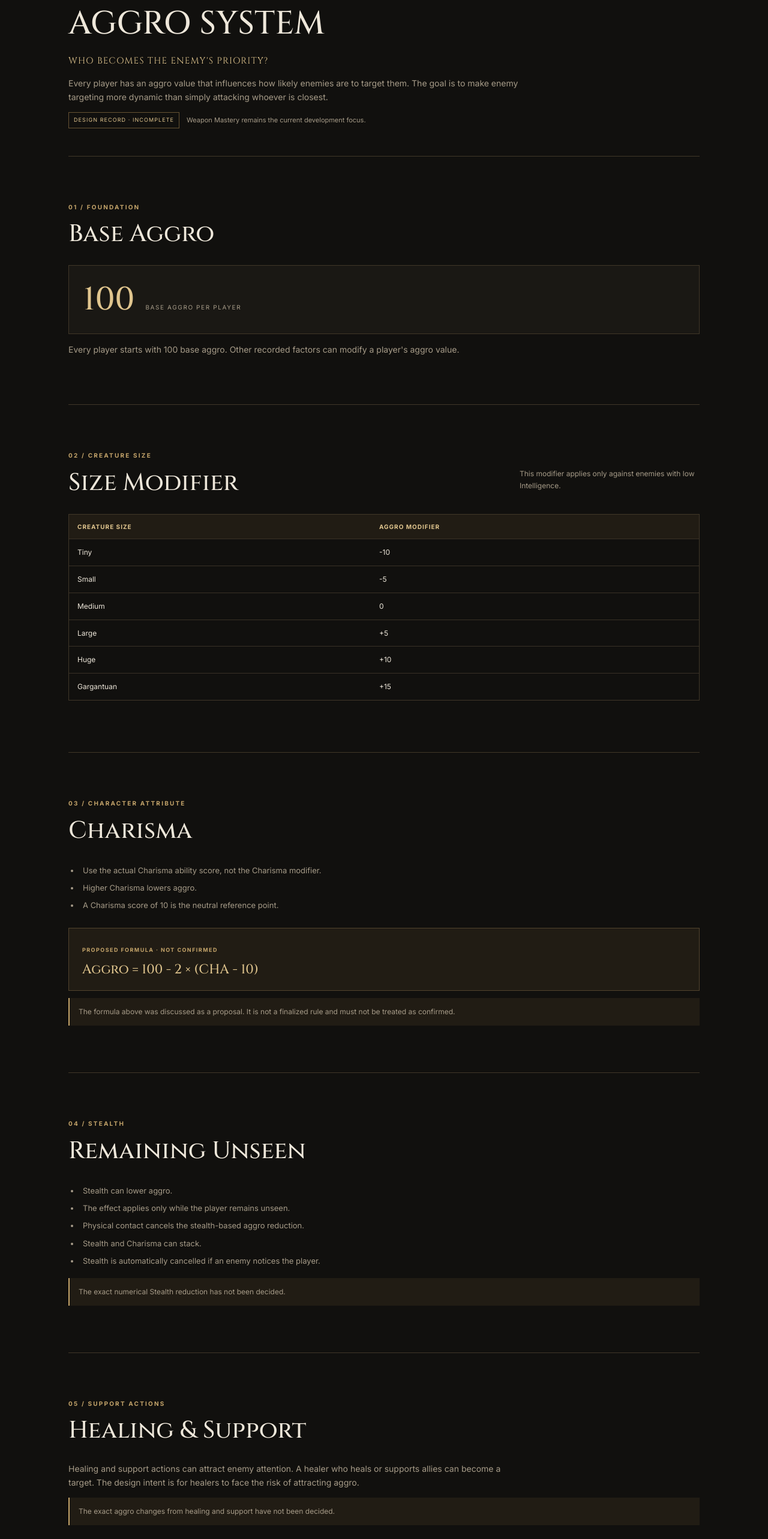
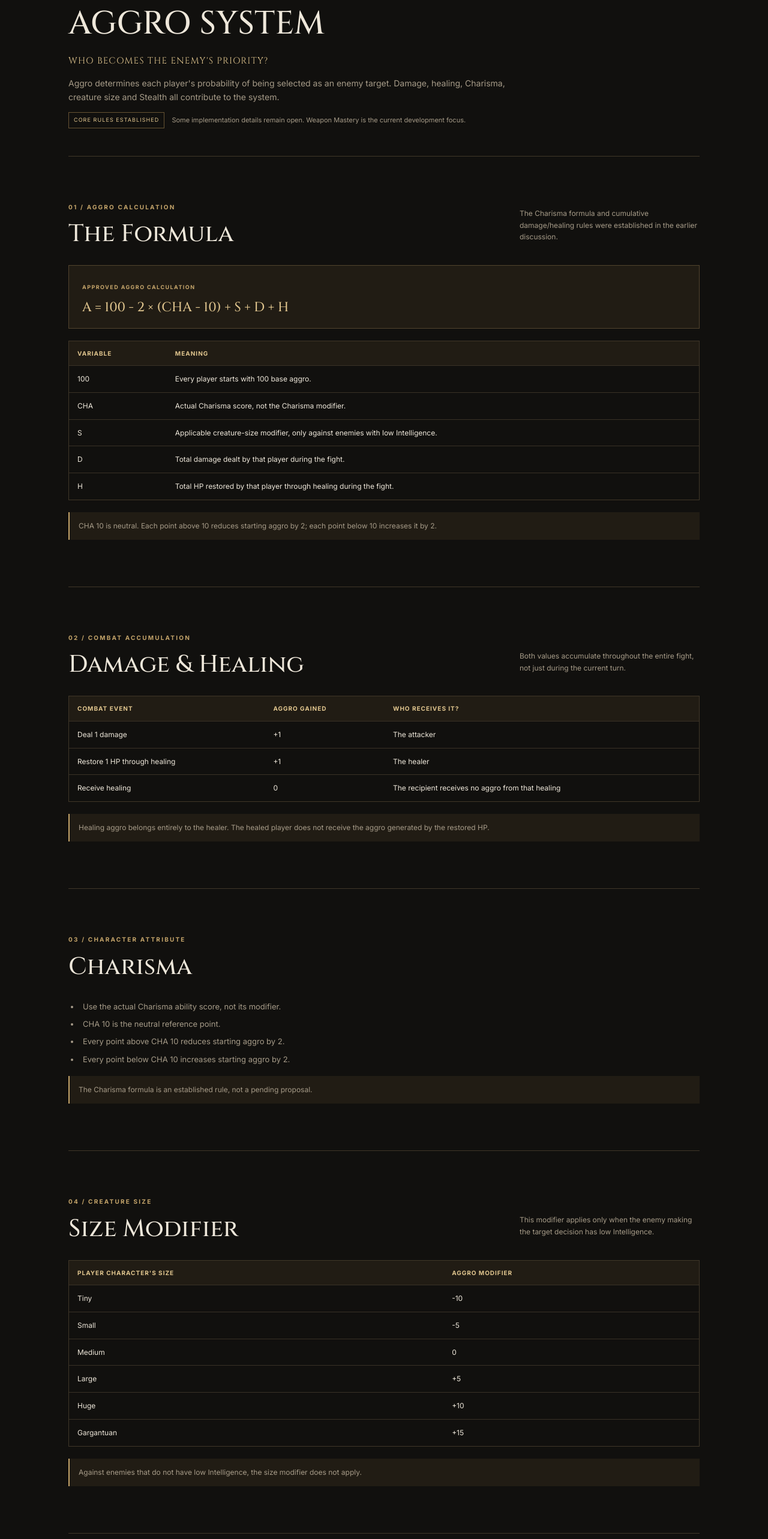
Before and after one commit to NEXMD/THE-EMPERORS-DND-SYSTEM, a plain HTML site: page systems/aggro-system.html in a window 1280 px wide. Shown: the part 214-2780 px from the top of the page at 60% size. Drawn offline with Linux system fonts and the light colour scheme.

Commit message:
Update Aggro website with approved aggro mechanics

```diff
--- a/systems/aggro-system.html
+++ b/systems/aggro-system.html
@@ -3,7 +3,7 @@
 <head>
   <meta charset="utf-8">
   <meta name="viewport" content="width=device-width, initial-scale=1">
-  <meta name="description" content="Aggro System design record: base aggro, creature size, Charisma, stealth, and support actions.">
+  <meta name="description" content="Aggro System rules: Charisma, accumulated damage and healing, creature size, Stealth, and weighted enemy target selection.">
   <title>Aggro System | The Emperor's DND System</title>
   <link rel="stylesheet" href="../assets/css/style.css">
 </head>
@@ -23,76 +23,98 @@
       <p class="eyebrow">SYSTEM 02 · PRIORITY 01</p>
       <h1>AGGRO SYSTEM</h1>
       <p class="subtitle">WHO BECOMES THE ENEMY'S PRIORITY?</p>
-      <p class="page-intro">Every player has an aggro value that influences how likely enemies are to target them. The goal is to make enemy targeting more dynamic than simply attacking whoever is closest.</p>
-      <p class="status-line"><span class="status">DESIGN RECORD · INCOMPLETE</span> Weapon Mastery remains the current development focus.</p>
+      <p class="page-intro">Aggro determines each player's probability of being selected as an enemy target. Damage, healing, Charisma, creature size and Stealth all contribute to the system.</p>
+      <p class="status-line"><span class="status">CORE RULES ESTABLISHED</span> Some implementation details remain open. Weapon Mastery is the current development focus.</p>
     </section>
 
     <section class="section-block">
-      <div class="section-heading"><div><p class="eyebrow">01 / FOUNDATION</p><h2>Base Aggro</h2></div></div>
-      <div class="feature-stat"><strong>100</strong><span>BASE AGGRO PER PLAYER</span></div>
-      <p class="page-intro">Every player starts with 100 base aggro. Other recorded factors can modify a player's aggro value.</p>
+      <div class="section-heading"><div><p class="eyebrow">01 / AGGRO CALCULATION</p><h2>The Formula</h2></div><p class="section-note">The Charisma formula and cumulative damage/healing rules were established in the earlier discussion.</p></div>
+      <div class="formula-panel">
+        <span class="skill-type">APPROVED AGGRO CALCULATION</span>
+        <p>A = 100 - 2 × (CHA - 10) + S + D + H</p>
+      </div>
+      <div class="table-wrap">
+        <table class="data-table"><thead><tr><th>Variable</th><th>Meaning</th></tr></thead><tbody>
+          <tr><td>100</td><td>Every player starts with 100 base aggro.</td></tr>
+          <tr><td>CHA</td><td>Actual Charisma score, not the Charisma modifier.</td></tr>
+          <tr><td>S</td><td>Applicable creature-size modifier, only against enemies with low Intelligence.</td></tr>
+          <tr><td>D</td><td>Total damage dealt by that player during the fight.</td></tr>
+          <tr><td>H</td><td>Total HP restored by that player through healing during the fight.</td></tr>
+        </tbody></table>
+      </div>
+      <p class="notice">CHA 10 is neutral. Each point above 10 reduces starting aggro by 2; each point below 10 increases it by 2.</p>
     </section>
 
     <section class="section-block">
-      <div class="section-heading"><div><p class="eyebrow">02 / CREATURE SIZE</p><h2>Size Modifier</h2></div><p class="section-note">This modifier applies only against enemies with low Intelligence.</p></div>
+      <div class="section-heading"><div><p class="eyebrow">02 / COMBAT ACCUMULATION</p><h2>Damage & Healing</h2></div><p class="section-note">Both values accumulate throughout the entire fight, not just during the current turn.</p></div>
       <div class="table-wrap">
-        <table class="data-table"><thead><tr><th>Creature size</th><th>Aggro modifier</th></tr></thead><tbody>
-          <tr><td>Tiny</td><td>-10</td></tr><tr><td>Small</td><td>-5</td></tr><tr><td>Medium</td><td>0</td></tr><tr><td>Large</td><td>+5</td></tr><tr><td>Huge</td><td>+10</td></tr><tr><td>Gargantuan</td><td>+15</td></tr>
+        <table class="data-table"><thead><tr><th>Combat event</th><th>Aggro gained</th><th>Who receives it?</th></tr></thead><tbody>
+          <tr><td>Deal 1 damage</td><td>+1</td><td>The attacker</td></tr>
+          <tr><td>Restore 1 HP through healing</td><td>+1</td><td>The healer</td></tr>
+          <tr><td>Receive healing</td><td>0</td><td>The recipient receives no aggro from that healing</td></tr>
         </tbody></table>
       </div>
+      <p class="notice">Healing aggro belongs entirely to the healer. The healed player does not receive the aggro generated by the restored HP.</p>
     </section>
 
     <section class="section-block">
       <div class="section-heading"><div><p class="eyebrow">03 / CHARACTER ATTRIBUTE</p><h2>Charisma</h2></div></div>
       <ul class="rule-list">
-        <li>Use the actual Charisma ability score, not the Charisma modifier.</li>
-        <li>Higher Charisma lowers aggro.</li>
-        <li>A Charisma score of 10 is the neutral reference point.</li>
+        <li>Use the actual Charisma ability score, not its modifier.</li>
+        <li>CHA 10 is the neutral reference point.</li>
+        <li>Every point above CHA 10 reduces starting aggro by 2.</li>
+        <li>Every point below CHA 10 increases starting aggro by 2.</li>
       </ul>
-      <div class="formula-panel">
-        <span class="skill-type">PROPOSED FORMULA · NOT CONFIRMED</span>
-        <p>Aggro = 100 - 2 × (CHA - 10)</p>
-      </div>
-      <p class="notice">The formula above was discussed as a proposal. It is not a finalized rule and must not be treated as confirmed.</p>
+      <p class="notice">The Charisma formula is an established rule, not a pending proposal.</p>
     </section>
 
     <section class="section-block">
-      <div class="section-heading"><div><p class="eyebrow">04 / STEALTH</p><h2>Remaining Unseen</h2></div></div>
-      <ul class="rule-list">
-        <li>Stealth can lower aggro.</li>
-        <li>The effect applies only while the player remains unseen.</li>
-        <li>Physical contact cancels the stealth-based aggro reduction.</li>
-        <li>Stealth and Charisma can stack.</li>
-        <li>Stealth is automatically cancelled if an enemy notices the player.</li>
-      </ul>
-      <p class="notice">The exact numerical Stealth reduction has not been decided.</p>
+      <div class="section-heading"><div><p class="eyebrow">04 / CREATURE SIZE</p><h2>Size Modifier</h2></div><p class="section-note">This modifier applies only when the enemy making the target decision has low Intelligence.</p></div>
+      <div class="table-wrap">
+        <table class="data-table"><thead><tr><th>Player character's size</th><th>Aggro modifier</th></tr></thead><tbody>
+          <tr><td>Tiny</td><td>-10</td></tr><tr><td>Small</td><td>-5</td></tr><tr><td>Medium</td><td>0</td></tr><tr><td>Large</td><td>+5</td></tr><tr><td>Huge</td><td>+10</td></tr><tr><td>Gargantuan</td><td>+15</td></tr>
+        </tbody></table>
+      </div>
+      <p class="notice">Against enemies that do not have low Intelligence, the size modifier does not apply.</p>
     </section>
 
     <section class="section-block">
-      <div class="section-heading"><div><p class="eyebrow">05 / SUPPORT ACTIONS</p><h2>Healing & Support</h2></div></div>
-      <p class="page-intro">Healing and support actions can attract enemy attention. A healer who heals or supports allies can become a target. The design intent is for healers to face the risk of attracting aggro.</p>
-      <p class="notice">The exact aggro changes from healing and support have not been decided.</p>
+      <div class="section-heading"><div><p class="eyebrow">05 / STEALTH</p><h2>Remaining Unseen</h2></div></div>
+      <ul class="rule-list">
+        <li>Stealth reduces aggro while the player remains unseen.</li>
+        <li>The Stealth reduction stacks with the Charisma effect.</li>
+        <li>Physical contact cancels the Stealth-based aggro reduction.</li>
+        <li>If an enemy notices the player, the Stealth-based reduction is cancelled.</li>
+      </ul>
+      <p class="notice">The exact numerical Stealth reduction is still to be specified.</p>
     </section>
 
     <section class="section-block">
-      <div class="section-heading"><div><p class="eyebrow">06 / DESIGN PRINCIPLES</p><h2>Keep Targeting Manageable</h2></div></div>
-      <ul class="rule-list">
-        <li>The system should be manageable for both players and the DM.</li>
-        <li>Avoid mechanics that require excessive tracking.</li>
-        <li>Small changes in aggro should not automatically change the enemy's target.</li>
-      </ul>
+      <div class="section-heading"><div><p class="eyebrow">06 / TARGET SELECTION</p><h2>Weighted Spin Wheel</h2></div><p class="section-note">Enemy targeting is weighted by each party member's current aggro.</p></div>
+      <div class="formula-panel">
+        <span class="skill-type">PLAYER SELECTION PROBABILITY</span>
+        <p>P = (Player Aggro ÷ Total Party Aggro) × 100%</p>
+      </div>
+      <ol class="rule-list">
+        <li>Determine each party member's current aggro.</li>
+        <li>Add all party members' aggro values to get total party aggro.</li>
+        <li>Assign each player a wheel share proportional to their aggro divided by total party aggro.</li>
+        <li>Use the weighted spin wheel to select the enemy's target.</li>
+      </ol>
+      <p class="page-intro">The player with the highest aggro has the greatest chance of being selected, but is not guaranteed to be selected. A healer can become the most likely target if their accumulated healing aggro exceeds another player's accumulated damage aggro.</p>
+      <p class="notice">An aggro change adjusts the player's probability; it does not automatically force the enemy to switch targets.</p>
     </section>
 
     <section class="section-block">
-      <div class="section-heading"><div><p class="eyebrow">07 / OPEN DECISIONS</p><h2>Still to Be Defined</h2></div></div>
+      <div class="section-heading"><div><p class="eyebrow">07 / REMAINING DETAILS</p><h2>Still to Be Specified</h2></div></div>
       <ul class="rule-list">
-        <li>Final Charisma formula.</li>
-        <li>Exact numerical Stealth reduction.</li>
-        <li>Exact aggro changes from healing and support.</li>
-        <li>Complete target-selection procedure.</li>
-        <li>Other aggro modifiers and interactions.</li>
+        <li>The exact numerical amount by which Stealth reduces aggro.</li>
+        <li>Exactly when or how often the weighted spin wheel is used to select or reselect a target.</li>
+        <li>Whether non-healing support actions generate aggro, and if so, how much.</li>
+        <li>Any additional modifiers or special-case interactions.</li>
+        <li>How accumulated values are handled between separate fights.</li>
       </ul>
-      <p class="notice">This is an incomplete design record. The Aggro System and Weapon Mastery remain separate; no interaction between them is assumed.</p>
+      <p class="notice">Damage, healing, Charisma, creature-size modifiers and weighted target selection are established mechanics. They are not pending decisions.</p>
       <p><a class="text-link" href="https://github.com/NEXMD/THE-EMPERORS-DND-SYSTEM/blob/main/Aggro%20System/README.md">Open full Aggro System documentation ↗</a></p>
     </section>
   </main>
```
